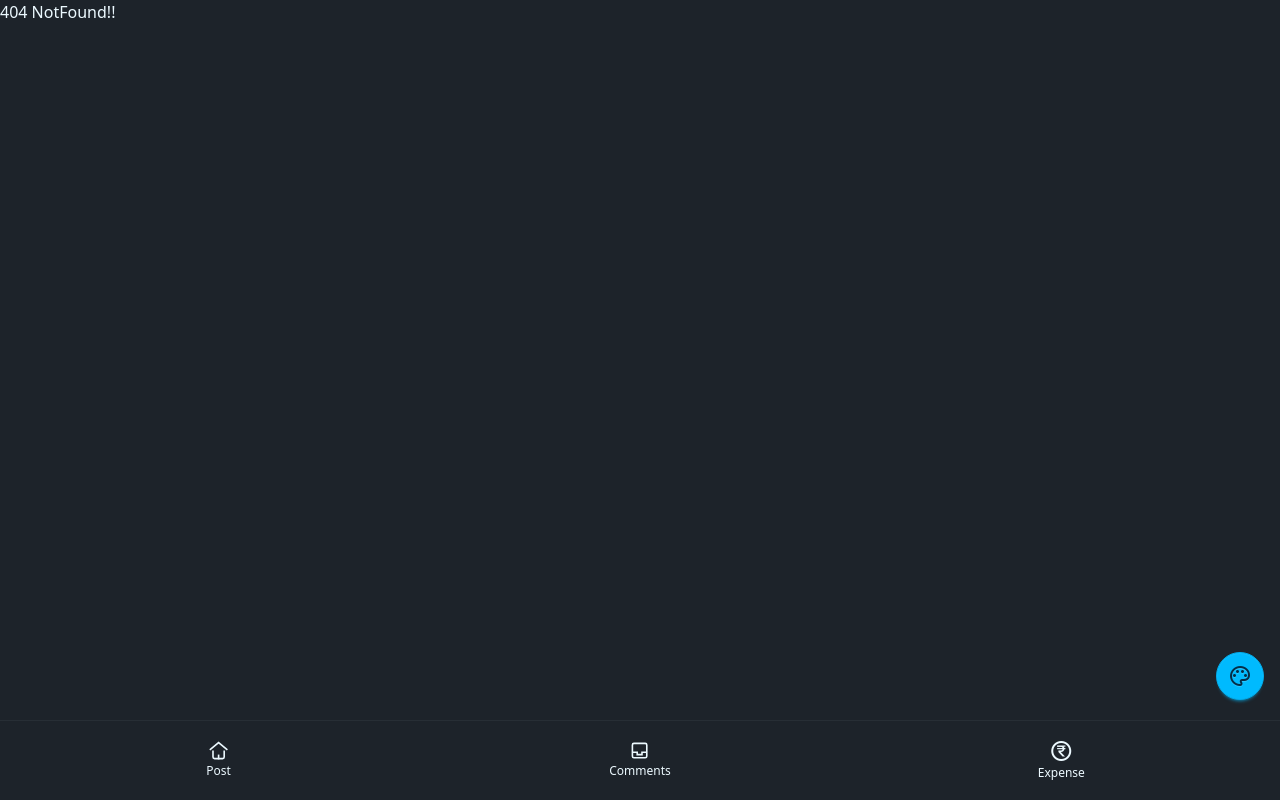
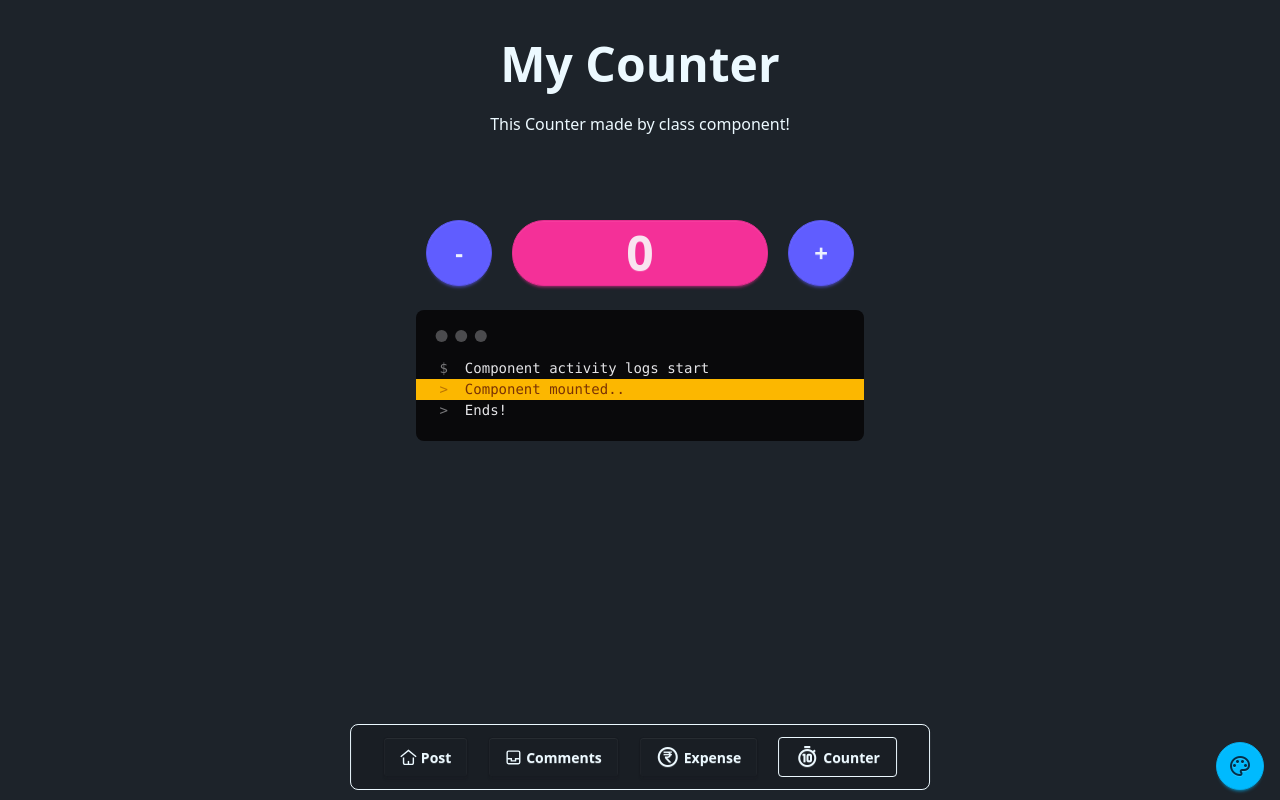
Before and after one commit to mahesh548/Router-Project, a React (Vite) app: page /counter in a window 1280 px wide. Before the commit this address had no page. Built offline with nearby package versions, Linux system fonts and the light colour scheme.

Commit message:
feat: add Counter component and integrate it into App; implement modal functionality for user notifications

```diff
--- a/src/App.jsx
+++ b/src/App.jsx
@@ -7,7 +7,9 @@ import AllComments from "./component/AllComments";
 import Post from "./component/Post";
 import { ThemeContext } from "./context/ThemeContext";
 import ThemeSwitcher from "./component/ThemeSwitcher";
-import { lazy, Suspense } from "react";
+import { lazy, Suspense, useState } from "react";
+import Counter from "./component/Counter";
+import Modal from "./component/Modal";
 const Bills = lazy(() => import("./component/Bills")); // lazy loading component
 //lazy loading context (named export)
 const BillContextProvider = lazy(() =>
@@ -17,7 +19,16 @@ const BillContextProvider = lazy(() =>
 );
 
 export default function App() {
+  const [isOpen, setOpen] = useState({ msg: "", bool: false });
+
+  const showModal = (msg) => {
+    setOpen({ msg, bool: true });
+  };
+  const hideModal = (bool) => {
+    setOpen({ msg: "", bool });
+  };
   return (
+    <>
       <ThemeContext>
         <ThemeSwitcher />
         <Routes>
@@ -25,6 +36,16 @@ export default function App() {
             <Route path="/" element={<AllPost />} />
             <Route path="/comments" element={<AllComments />} />
             <Route path="/post/:id" element={<Post />} />
+            <Route
+              path="/counter"
+              element={
+                <Counter
+                  name={"My Counter"}
+                  subtitle="This Counter made by class component!"
+                  showModal={showModal}
+                />
+              }
+            />
             <Route
               path="/bills"
               element={
@@ -39,5 +60,7 @@ export default function App() {
           </Route>
         </Routes>
       </ThemeContext>
+      <Modal isOpen={isOpen.bool} setOpen={hideModal} content={isOpen.msg} />
+    </>
   );
 }
--- /dev/null
+++ b/src/component/Counter.jsx
@@ -0,0 +1,95 @@
+import { Component } from "react";
+
+class Counter extends Component {
+  constructor() {
+    super();
+    this.state = {
+      events: [],
+      log: false,
+      count: 0,
+    };
+  }
+
+  updateEvent = (txt, type) => {
+    this.setState((prev) => {
+      return {
+        events: [...prev.events, { txt, type }],
+      };
+    });
+  };
+
+  componentDidMount() {
+    this.updateEvent("Component mounted..", " bg-warning text-warning-content");
+  }
+  componentDidUpdate() {
+    if (this.state.log) {
+      this.updateEvent("Component updated!", "warning");
+      this.setState({ log: false });
+    }
+  }
+  componentWillUnmount() {
+    const { showModal } = this.props;
+    showModal("Component Unmounted Bye...");
+  }
+
+  render() {
+    const { name, subtitle } = this.props;
+    const { events, count } = this.state;
+    return (
+      <>
+        <div className="container pb-20">
+          <div className="hero min-h-50">
+            <div className="hero-content text-center">
+              <div className="max-w-md">
+                <h1 className="text-5xl font-bold">{name}</h1>
+                <p className="py-6">{subtitle}</p>
+              </div>
+            </div>
+          </div>
+          <div className="flex flex-row m-auto w-100 justify-center mt-5 gap-5 items-center">
+            <button
+              className="btn btn-circle btn-primary text-2xl font-bold p-8 "
+              onClick={function () {
+                this.setState((prev) => ({ count: prev.count - 1, log: true }));
+              }.bind(this)}
+            >
+              -
+            </button>
+            <h1 className="btn btn-secondary p-8 btn-wide rounded-4xl text-5xl font-bold">
+              {count}
+            </h1>
+            <button
+              className="btn btn-circle btn-primary text-2xl font-bold p-8 "
+              onClick={() => {
+                this.setState((prev) => ({ count: prev.count + 1, log: true }));
+              }}
+            >
+              +
+            </button>
+          </div>
+          <div className="mockup-code w-md m-auto mt-6">
+            <pre data-prefix="$">
+              <code>Component activity logs start</code>
+            </pre>
+            {events.map(({ txt, type }, i) => {
+              return (
+                <pre
+                  data-prefix=">"
+                  className={"text-" + type}
+                  key={"event" + i}
+                >
+                  <code>{txt}</code>
+                </pre>
+              );
+            })}
+
+            <pre data-prefix=">">
+              <code>Ends!</code>
+            </pre>
+          </div>
+        </div>
+      </>
+    );
+  }
+}
+export default Counter;
--- a/src/component/Form.jsx
+++ b/src/component/Form.jsx
@@ -112,7 +112,7 @@ export default function Form() {
       >
         Open Modal
       </button>
-      <Modal isOpen={openModal} setOpen={setOpen} />
+      <Modal isOpen={openModal} setOpen={setOpen} content={"Hello"} />
     </>
   );
 }
--- a/src/component/Modal.jsx
+++ b/src/component/Modal.jsx
@@ -1,14 +1,12 @@
 import { createPortal } from "react-dom";
 
-export default function Modal({ isOpen, setOpen }) {
+export default function Modal({ isOpen, setOpen, content }) {
   return createPortal(
     <>
       <dialog id="my_modal_1" className="modal" open={isOpen}>
         <div className="modal-box">
-          <h3 className="font-bold text-lg">Hello!</h3>
-          <p className="py-4">
-            Press ESC key or click the button below to close
-          </p>
+          <h3 className="font-bold text-lg">Dear User</h3>
+          <p className="py-4">{content}</p>
           <div className="modal-action">
             <form method="dialog">
               <button className="btn btn-error" onClick={() => setOpen(false)}>
--- a/src/component/Navbar.jsx
+++ b/src/component/Navbar.jsx
@@ -7,17 +7,24 @@ export default function Navbar() {
   console.log(count); // example use of outletContext
   return (
     <>
-      <div className="dock dock-xl">
+      <ul className="flex flex-row items-center justify-center gap-5 bg-base-200 px-8 py-3 rounded-box fixed bottom-[10px] left-1/2 -translate-x-1/2 z-10 border-1">
+        <li className="flex">
           <NavLink
             to="/"
-          className={({ isActive }) => (isActive ? "dock-active" : "")}
+            className={({ isActive }) =>
+              `${isActive ? "btn-outline" : ""} flex gap-1 btn`
+            }
           >
             <svg
               className="size-[1.2em]"
               xmlns="http://www.w3.org/2000/svg"
               viewBox="0 0 24 24"
             >
-            <g fill="currentColor" strokeLinejoin="miter" strokeLinecap="butt">
+              <g
+                fill="currentColor"
+                strokeLinejoin="miter"
+                strokeLinecap="butt"
+              >
                 <polyline
                   points="1 11 12 2 23 11"
                   fill="none"
@@ -48,17 +55,24 @@ export default function Navbar() {
             </svg>
             <span className="dock-label">Post</span>
           </NavLink>
-
+        </li>
+        <li className="flex">
           <NavLink
             to="/comments"
-          className={({ isActive }) => (isActive ? "dock-active" : "")}
+            className={({ isActive }) =>
+              `${isActive ? "btn-outline" : ""} flex gap-1 btn`
+            }
           >
             <svg
               className="size-[1.2em]"
               xmlns="http://www.w3.org/2000/svg"
               viewBox="0 0 24 24"
             >
-            <g fill="currentColor" strokeLinejoin="miter" strokeLinecap="butt">
+              <g
+                fill="currentColor"
+                strokeLinejoin="miter"
+                strokeLinecap="butt"
+              >
                 <polyline
                   points="3 14 9 14 9 17 15 17 15 14 21 14"
                   fill="none"
@@ -83,15 +97,31 @@ export default function Navbar() {
             </svg>
             <span className="dock-label">Comments</span>
           </NavLink>
-
+        </li>
+        <li className="flex">
           <NavLink
             to="/bills"
-          className={({ isActive }) => (isActive ? "dock-active" : "")}
+            className={({ isActive }) =>
+              `${isActive ? "btn-outline" : ""} flex gap-1 btn`
+            }
           >
             <span class="material-symbols-outlined">currency_rupee_circle</span>
             <span className="dock-label">Expense</span>
           </NavLink>
-      </div>
+        </li>
+        <li className="flex">
+          <NavLink
+            to="/counter"
+            className={({ isActive }) =>
+              `${isActive ? "btn-outline" : ""} flex gap-1 btn`
+            }
+          >
+            <span class="material-symbols-outlined">timer_10_alt_1</span>
+            <span className="dock-label">Counter</span>
+          </NavLink>
+        </li>
+      </ul>
+
       <Outlet context={{ setCount }} />
     </>
   );
--- a/src/component/ThemeSwitcher.jsx
+++ b/src/component/ThemeSwitcher.jsx
@@ -5,7 +5,7 @@ export default function ThemeSwitcher() {
   const [theme, setTheme] = useContext(Theme);
 
   return (
-    <div className="fab bottom-[100px]">
+    <div className="fab bottom-[10px]">
       <div
         tabIndex={0}
         role="button"
```
Lines whose indentation alone changed are shown as unchanged.
